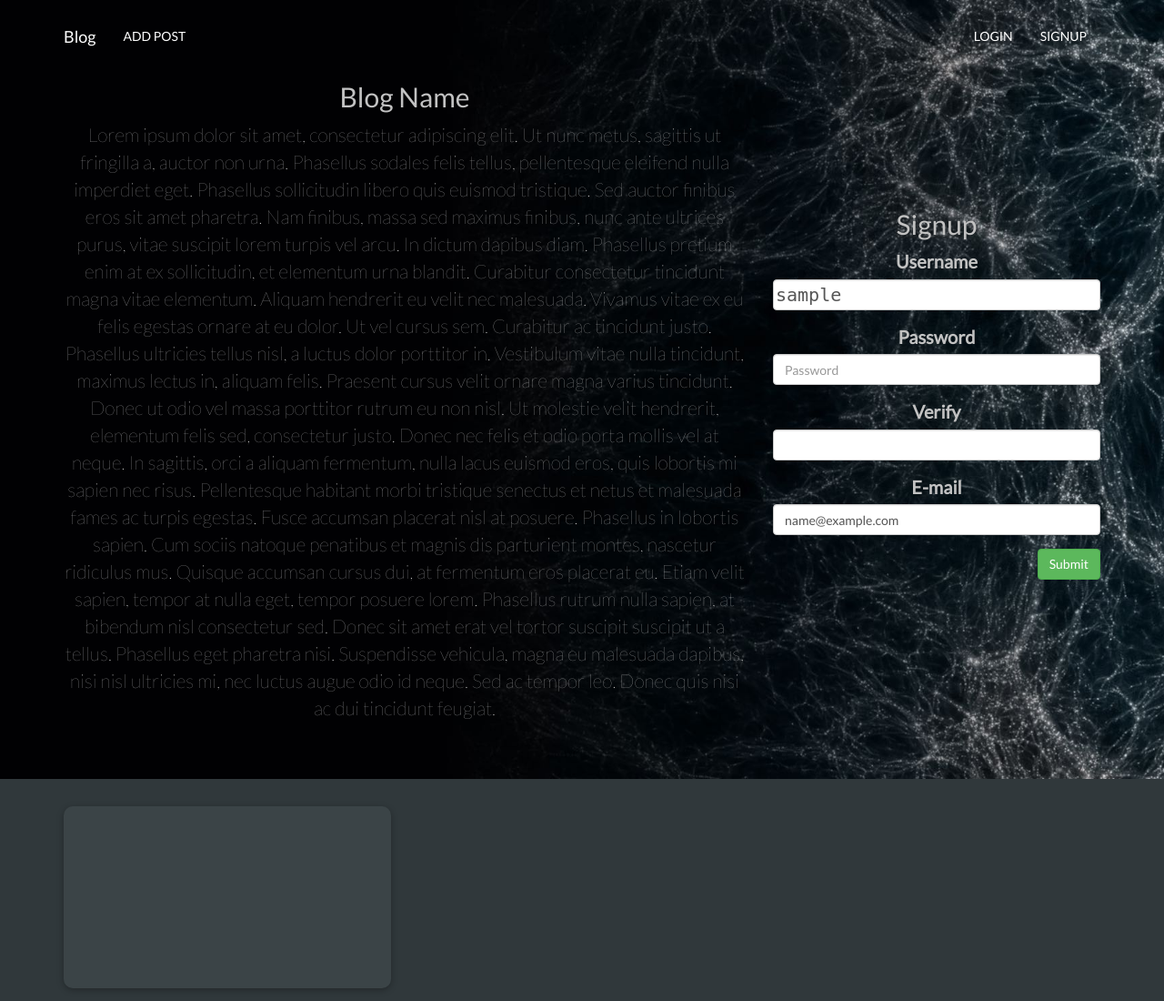
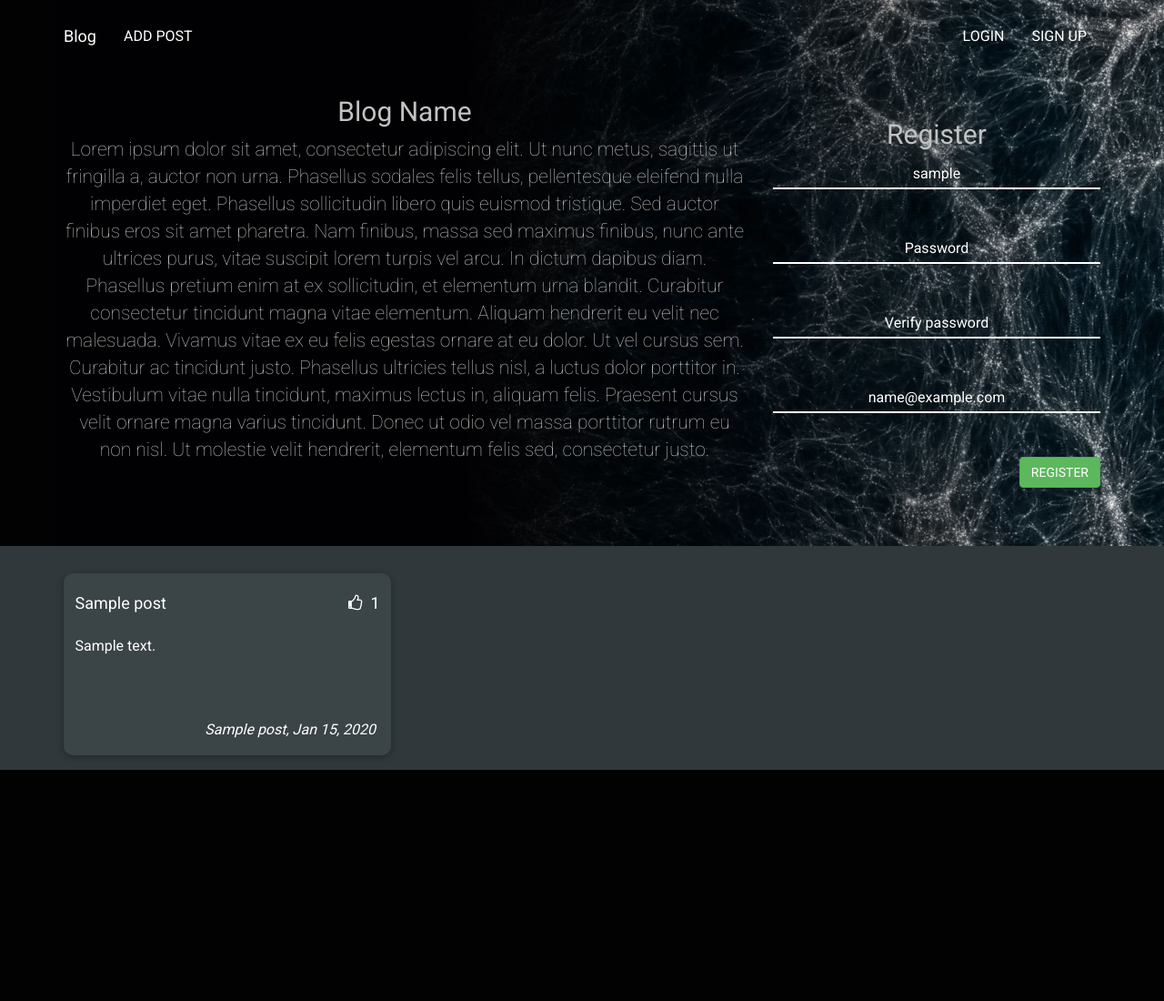
Before and after one commit to PeterAkaJohn/Blog, a Python web app: template templates/front.html in a window 1280 px wide. Shown: the whole page at 91% size. After the commit the page ends 846 px from the top, so only its background shows below. Run offline with Jinja, Linux system fonts and the light colour scheme; the template is opened without the code that fills it: most values are stand-ins (such as "Sample title", 1, 10 or a date in 2020).

Commit message:
added improvement and base userpage

```diff
--- a/static/css/fixes-for-different-screens.css
+++ b/static/css/fixes-for-different-screens.css
@@ -10,7 +10,6 @@
   .fix-icon-position {
     margin-bottom: 40px;
   }
-
 
   .navbar-custom .navbar-collapse {
     background-color: #2D383B;
@@ -32,7 +31,7 @@
 @media screen and (min-width: 992px) {
 
   .register-section {
-    padding-top: 5em;
+    padding-top: 1em;
   }
 
 }
--- a/static/css/main.css
+++ b/static/css/main.css
@@ -1,10 +1,11 @@
 body {
-    font-family: 'Lato', sans-serif;
+    font-family: 'Roboto', sans-serif;
     font-weight: 400;
     background-color: #30383B;
     color: #C2C2C2;
     width: 100%;
     height: 100%;
+    font-size: 16px;
 }
 
 html {
@@ -19,9 +20,14 @@ hr {
 
 .jumbotron {
   padding-top: 70px;
-  font-size: 2em;
+  font-size: 1.6em;
   display: flex;
   align-items: center;
+}
+
+.like-form {
+  padding-top: 1.5em;
+  padding-left: 1em;
 }
 
 .full-height-div {
@@ -54,31 +60,47 @@ hr {
     color: red;
 }
 
-label {
-  display: block;
-  font-size: 20px;
+.fa-thumbs-o-up {
+  margin-right: .5em;
 }
 
-label + label {
-    margin-top: 20px;
+.user-action {
+  width: 100%;
+  margin-left: 1em;
+  background: none;
+  border: 0;
 }
 
-input[type=text] {
-    font-size: 20px;
-    padding: 2px;
-    font-family: monospace;
+.user-action:active, .user-action:focus {
+  background: none !important;
+  border: 0 !important;
+  box-shadow: none !important;
+  outline: none !important;
+}
+
+.user-action + .user-action {
+  margin-top: 1em;
+}
+
+.fix-buttons {
+  padding-top: 2em;
 }
 
 textarea {
-  width: 500px;
+  width: 100%;
   height: 400px;
   font-size: 17px;
-  font-family: monospace;
+  color: black;
 }
 
 input[type=submit] {
   font-size: 24px;
   color: white;
+}
+
+.like-form {
+  margin-left: 1em;
+  margin-top: 1.3em;
 }
 
 .main-title {
@@ -108,7 +130,8 @@ input[type=submit] {
 }
 
 .post-user-date {
-  border-bottom: 2px solid #666;
+  margin-top: 3em;
+  border-top: 2px solid #666;
 }
 
 .post-content {
@@ -130,6 +153,69 @@ input[type=submit] {
     height: 200px;
     margin-bottom: 1em;
     overflow-y: hidden;
+}
+
+.card-block {
+  padding: 1.25rem;
+}
+
+.card-title {
+  margin-bottom: 1.5em;
+}
+
+.front-input {
+  background: transparent;
+  text-align: center;
+  font-size: 16px;
+  margin-bottom: 3em;
+  color: white;
+}
+
+.front-input::-webkit-input-placeholder {
+  text-align: center;
+  color: white;
+}
+
+.front-input:-moz-placeholder { /* Firefox 18- */
+  text-align: center;
+  color: white;
+}
+
+.front-input::-moz-placeholder {  /* Firefox 19+ */
+  text-align: center;
+  color: white;
+}
+
+.front-input:-ms-input-placeholder {
+  text-align: center;
+  color: white;
+}
+
+.form-control.front-input {
+  border: 2px solid white !important;
+  border-top: 0px !important;
+  border-left: 0px !important;
+  border-right: 0px !important;
+  border-radius: 0px !important;
+}
+
+.front-input:active {
+  border: 0 ;
+  outline: none;
+}
+
+.form-control.front-input:focus {
+  outline: none !important;
+  -webkit-box-shadow: 0 1px 0 0 #4285F4 !important;
+   box-shadow: 0 1px 0 0 #4285F4 !important;
+   border-bottom: 2px solid #4285F4 !important;
+}
+
+
+.card-footer {
+  position: absolute;
+  bottom: 2em;
+  right: 2em;
 }
 
 .link-post {
--- a/templates/base.html
+++ b/templates/base.html
@@ -3,15 +3,16 @@
     <head>
         <link rel="stylesheet" href="/static/css/bootstrap.min.css" media="screen" title="no title">
         <link type="text/css" rel="stylesheet" href="/static/css/main.css"/>
-        <link href="https://fonts.googleapis.com/css?family=Lato:100,400" rel="stylesheet">
+        <link href="https://fonts.googleapis.com/css?family=Roboto:100,400" rel="stylesheet">
         <link rel="stylesheet" href="/static/css/fixes-for-different-screens.css" media="screen" title="no title">
+        <link rel="stylesheet" href="/static/css/font-awesome.min.css" media="screen" title="no title">
         <meta charset="utf-8">
         <meta http-equiv="X-UA-Compatible" content="IE=edge">
         <meta name="viewport" content="width=device-width, initial-scale=1">
         <meta http-equiv="cache-control" content="no-cache, no-store, must-revalidate">
         <meta http-equiv="Pragma" content="no-cache">
         <meta http-equiv="Expires" content="0">
-        <title>CS 253 Blog</title>
+        <title>Blog</title>
     </head>
 
     <body>
@@ -21,6 +22,8 @@
             {% block content %}{% endblock %}
         </section>
 
+        {% include 'modals.html' %}
+
         <script type="text/javascript" src="/static/js/jquery-3.1.1.min.js"></script>
         <script type="text/javascript" src="/static/js/bootstrap.min.js"></script>
         <script type="text/javascript" src="/static/js/util.js"></script>
--- a/templates/front.html
+++ b/templates/front.html
@@ -10,7 +10,7 @@
     <div class="col-xs-12 col-md-4">
       <a href="/blog/{{p.key().id()}}" class="link-post">
         <div class="card hoverable rounded-corners">
-          {{ p.render() | safe }}
+          {% include 'post-card.html' %}
         </div>
       </a>
     </div>
--- a/templates/header.html
+++ b/templates/header.html
@@ -23,7 +23,7 @@
             <ul class="nav pull-right navbar-nav">
               {% if user %}
                 <li class="text-not-uppercase">
-                  <a>
+                  <a href="/user/{{user.name}}">
                     {{user.name}}
                   </a>
                 </li>
@@ -32,10 +32,10 @@
                 </li>
               {% else %}
                 <li>
-                  <a href="/login">Login</a>
+                  <a href="#" data-toggle="modal" data-target="#loginModal">Login</a>
                 </li>
                 <li>
-                  <a href="/signup">Signup</a>
+                  <a href="#" data-toggle="modal" data-target="#signupModal">Sign Up</a>
                 </li>
               {% endif %}
             </ul>
--- a/templates/jumbotron.html
+++ b/templates/jumbotron.html
@@ -9,30 +9,24 @@
           Lorem ipsum dolor sit amet, consectetur adipiscing elit. Ut nunc metus, sagittis ut fringilla a, auctor non urna. Phasellus sodales felis tellus, pellentesque eleifend nulla imperdiet eget. Phasellus sollicitudin libero quis euismod tristique. Sed auctor finibus eros sit amet pharetra. Nam finibus, massa sed maximus finibus, nunc ante ultrices purus, vitae suscipit lorem turpis vel arcu. In dictum dapibus diam. Phasellus pretium enim at ex sollicitudin, et elementum urna blandit. Curabitur consectetur tincidunt magna vitae elementum. Aliquam hendrerit eu velit nec malesuada. Vivamus vitae ex eu felis egestas ornare at eu dolor.
 
 Ut vel cursus sem. Curabitur ac tincidunt justo. Phasellus ultricies tellus nisl, a luctus dolor porttitor in. Vestibulum vitae nulla tincidunt, maximus lectus in, aliquam felis. Praesent cursus velit ornare magna varius tincidunt. Donec ut odio vel massa porttitor rutrum eu non nisl. Ut molestie velit hendrerit, elementum felis sed, consectetur justo.
-
-Donec nec felis et odio porta mollis vel at neque. In sagittis, orci a aliquam fermentum, nulla lacus euismod eros, quis lobortis mi sapien nec risus. Pellentesque habitant morbi tristique senectus et netus et malesuada fames ac turpis egestas. Fusce accumsan placerat nisl at posuere. Phasellus in lobortis sapien. Cum sociis natoque penatibus et magnis dis parturient montes, nascetur ridiculus mus. Quisque accumsan cursus dui, at fermentum eros placerat eu. Etiam velit sapien, tempor at nulla eget, tempor posuere lorem. Phasellus rutrum nulla sapien, at bibendum nisl consectetur sed. Donec sit amet erat vel tortor suscipit suscipit ut a tellus. Phasellus eget pharetra nisi. Suspendisse vehicula, magna eu malesuada dapibus, nisi nisl ultricies mi, nec luctus augue odio id neque. Sed ac tempor leo. Donec quis nisi ac dui tincidunt feugiat.
         </p>
       </div>
       <div class="col-xs-12 col-md-4 full-height-div register-section">
-        <h2>Signup</h2>
+        <h2>Register</h2>
         <form method="post" action="/signup">
           <div class="form-group">
-            <label for="username">Username</label>
-            <input type="text" class="form-control" id="username" placeholder="Username" value="{{username}}" name="username"><span class="error">{{error_username}}</span>
+            <input type="text" class="form-control front-input" id="username" placeholder="Username" value="{{username}}" name="username"><span class="error">{{error_username}}</span>
           </div>
           <div class="form-group">
-            <label for="password">Password</label>
-            <input type="password" class="form-control" id="password" placeholder="Password" name="password"><span class="error">{{error_password}}</span>
+            <input type="password" class="form-control front-input" id="password" placeholder="Password" name="password"><span class="error">{{error_password}}</span>
           </div>
           <div class="form-group">
-            <label for="verify">Verify</label>
-            <input type="password" class="form-control" id="verfiy" name="verify"><span class="error">{{error_verify}}</span>
+            <input type="password" class="form-control front-input" id="verify" name="verify" placeholder="Verify password"><span class="error">{{error_verify}}</span>
           </div>
           <div class="form-group">
-            <label for="email">E-mail</label>
-            <input type="email" class="form-control" id="email" placeholder="E-mail" value="{{email}}" name="email"><span class="error">{{error_email}}</span>
+            <input type="email" class="form-control front-input" id="email" placeholder="E-mail" value="{{email}}" name="email"><span class="error">{{error_email}}</span>
           </div>
-          <button type="submit" class="btn btn-success pull-right">Submit</button>
+          <button type="submit" class="btn btn-success pull-right text-uppercase">Register</button>
         </form>
       </div>
     </div>
--- /dev/null
+++ b/templates/modals.html
@@ -0,0 +1,64 @@
+<div class="modal fade" id="loginModal" tabindex="-1" role="dialog" aria-labelledby="loginLabel">
+  <div class="modal-dialog" role="document">
+    <div class="modal-content">
+      <div class="modal-header">
+        <button type="button" class="close" data-dismiss="modal" aria-label="Close"><span aria-hidden="true">&times;</span></button>
+        <h4 class="modal-title" id="loginLabel">Login</h4>
+      </div>
+      <form method="post" action="/login">
+      <div class="modal-body">
+        <div class="form-group">
+          <label for="username">Username</label>
+          <input type="text" class="form-control" id="username" placeholder="Username" value="{{username}}" name="username">
+        </div>
+        <div class="form-group">
+          <label for="password">Password</label>
+          <input type="password" class="form-control" id="password" placeholder="Password" name="password">
+        </div>
+        <div class="error">
+          {{error}}
+        </div>
+      </div>
+      <div class="modal-footer">
+        <button type="button" class="btn btn-default" data-dismiss="modal">Close</button>
+        <button type="submit" class="btn btn-primary text-uppercase">Login</button>
+      </div>
+    </form>
+    </div>
+  </div>
+</div>
+
+<div class="modal fade" id="signupModal" tabindex="-1" role="dialog" aria-labelledby="signupLabel" aria-hidden="true">
+  <div class="modal-dialog">
+    <div class="modal-content">
+      <div class="modal-header">
+        <button type="button" class="close" data-dismiss="modal" aria-hidden="true">&times;</button>
+        <h4 class="modal-title" id="signupLabel">Sign Up</h4>
+      </div>
+      <form method="post" action="/signup">
+      <div class="modal-body">
+        <div class="form-group">
+          <label for="username">Username</label>
+          <input type="text" class="form-control" id="username" placeholder="Username" value="{{username}}" name="username"><span class="error">{{error_username}}</span>
+        </div>
+        <div class="form-group">
+          <label for="password">Password</label>
+          <input type="password" class="form-control" id="password" placeholder="Password" name="password"><span class="error">{{error_password}}</span>
+        </div>
+        <div class="form-group">
+          <label for="verify">Verify</label>
+          <input type="password" class="form-control" id="verfiy" name="verify"><span class="error">{{error_verify}}</span>
+        </div>
+        <div class="form-group">
+          <label for="email">E-mail</label>
+          <input type="email" class="form-control" id="email" placeholder="E-mail" value="{{email}}" name="email"><span class="error">{{error_email}}</span>
+        </div>
+      </div>
+      <div class="modal-footer">
+        <button type="button" class="btn btn-default" data-dismiss="modal">Close</button>
+        <button type="submit" class="btn btn-primary text-uppercase">Sign Up</button>
+      </div>
+    </form>
+    </div>
+  </div>
+</div>
--- /dev/null
+++ b/templates/post-card.html
@@ -0,0 +1,11 @@
+<div class="card-block">
+  <h4 class="card-title">
+    {{p.subject}} <span class="pull-right"><i class="fa fa-thumbs-o-up" aria-hidden="true"></i>{{p.rating | length}}</span>
+  </h4>
+  <p class="card-text">
+    {{p.content | safe}}
+  </p>
+  <cite class="card-footer">
+    {{p.post_user_name}}, {{p.created.strftime("%b %d, %Y")}}
+  </cite>
+</div>
```
Also changed, not shown: index.yaml (+24 -0 lines), main.py (+22 -1 lines), templates/comment-card.html (added, +7 -0 lines), templates/newpost.html (+8 -12 lines), templates/permalink.html (+29 -13 lines), templates/post.html (+8 -3 lines), templates/userpage.html (added, +36 -0 lines).
